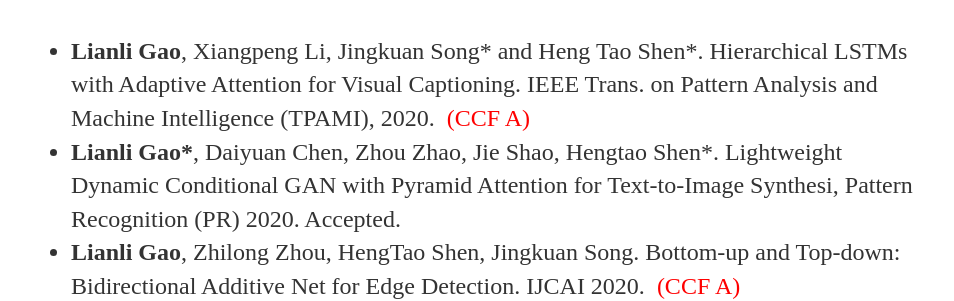
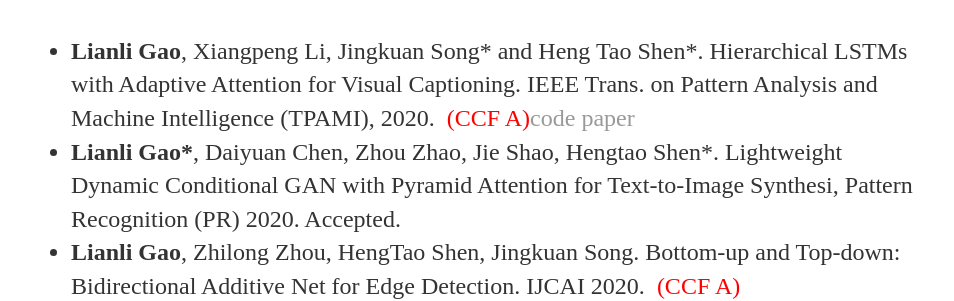
Before and after one commit to lianliGao/lianligao.github.io, a Jekyll site: the page built from cv/index.html, in a window 1280 px wide and 900 px high. Shown: the part 227-528 px from the top of the window, without its empty margins (161-1115 px from the left). Built offline with Jekyll 4.4.1, drawn with Linux system fonts in a browser that asks for light colours.

Commit message:
Update index.html

```diff
--- a/cv/index.html
+++ b/cv/index.html
@@ -19,7 +19,7 @@
 				<!--	<p><strong>Lianli Gao</strong> (204). Title of a Chapter You Wrote for a Book. In I.M Editor (Ed.), <em>The Book I Contributed To</em> (pp. 97-108). City, ST: Publisher Name. Chapter available at: <a href="#">http://permalink</a>. -->
 <h4>2020</h4>
 <ul>
-<li> <strong>Lianli Gao</strong>, Xiangpeng Li, Jingkuan Song* and Heng Tao Shen*. Hierarchical LSTMs with Adaptive Attention for Visual Captioning. IEEE Trans. on Pattern Analysis and Machine Intelligence (TPAMI), 2020. <font color="#ff0000"><b>&nbsp;</b>(CCF A)</font></li>
+<li> <strong>Lianli Gao</strong>, Xiangpeng Li, Jingkuan Song* and Heng Tao Shen*. Hierarchical LSTMs with Adaptive Attention for Visual Captioning. IEEE Trans. on Pattern Analysis and Machine Intelligence (TPAMI), 2020. <font color="#ff0000"><b>&nbsp;</b>(CCF A)</font><font color="#0000ff"><a href="https://github.com/lixiangpengcs/Spatial-Temporal-Adaptive-Attention-for-Video-Captioning" rel="nofollow">code</a> <a href="https://ieeexplore.ieee.org/document/8620348" rel="nofollow">paper</a></font></li>
 <li> <strong>Lianli Gao*</strong>, Daiyuan Chen, Zhou Zhao, Jie Shao, Hengtao Shen*. Lightweight Dynamic Conditional GAN with Pyramid Attention for Text-to-Image Synthesi, Pattern Recognition (PR) 2020. Accepted. </li>
 <li>  <strong>Lianli Gao</strong>, Zhilong Zhou, HengTao Shen, Jingkuan Song. Bottom-up and Top-down: Bidirectional Additive Net for Edge Detection. IJCAI 2020. <font color="#ff0000"><b>&nbsp;</b>(CCF A)</font></li>
 <li>  Yanzhao Xie, Yu Liu, Yangtao Wang, <strong>Lianli Gao</strong>, Peng Wang, ke zhou. Label-Attended Hashing for Multi-Label Image Retrieval. IJCAI 2020.  <font color="#ff0000"><b>&nbsp;</b>(CCF A)</font></li>
```
